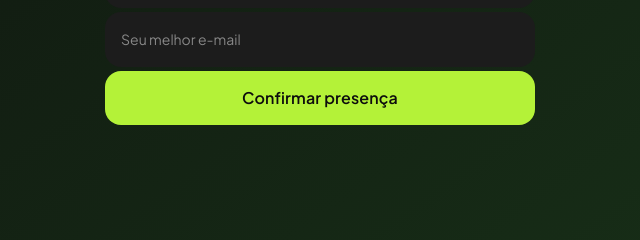
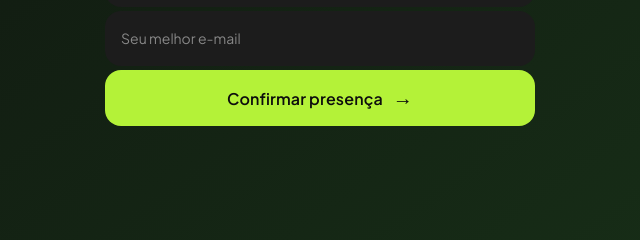
Before and after one commit to LuizEduardoSC/Landing_Page_TURING, a plain HTML site: page index.html in a window 1280 px wide. Shown: the part 555-795 px from the top of the page, 325-965 px from the left. Drawn offline with Linux system fonts and the light colour scheme.

Commit message:
Correções e ajustes

```diff
--- a/index.html
+++ b/index.html
@@ -142,8 +142,18 @@
             font-family: "Plus Jakarta Sans";
         }
 
+
+
         .form button:hover {
             background: var(--brand-primary-primary-main, #B4F238);
+        }
+
+        .form button::after {
+            content: '→';
+            /* Conteúdo da seta */
+            font-size: 20px;
+            margin-left: 10px;
+            transition: margin-left 0.3s;
         }
 
         .slogan {
```
